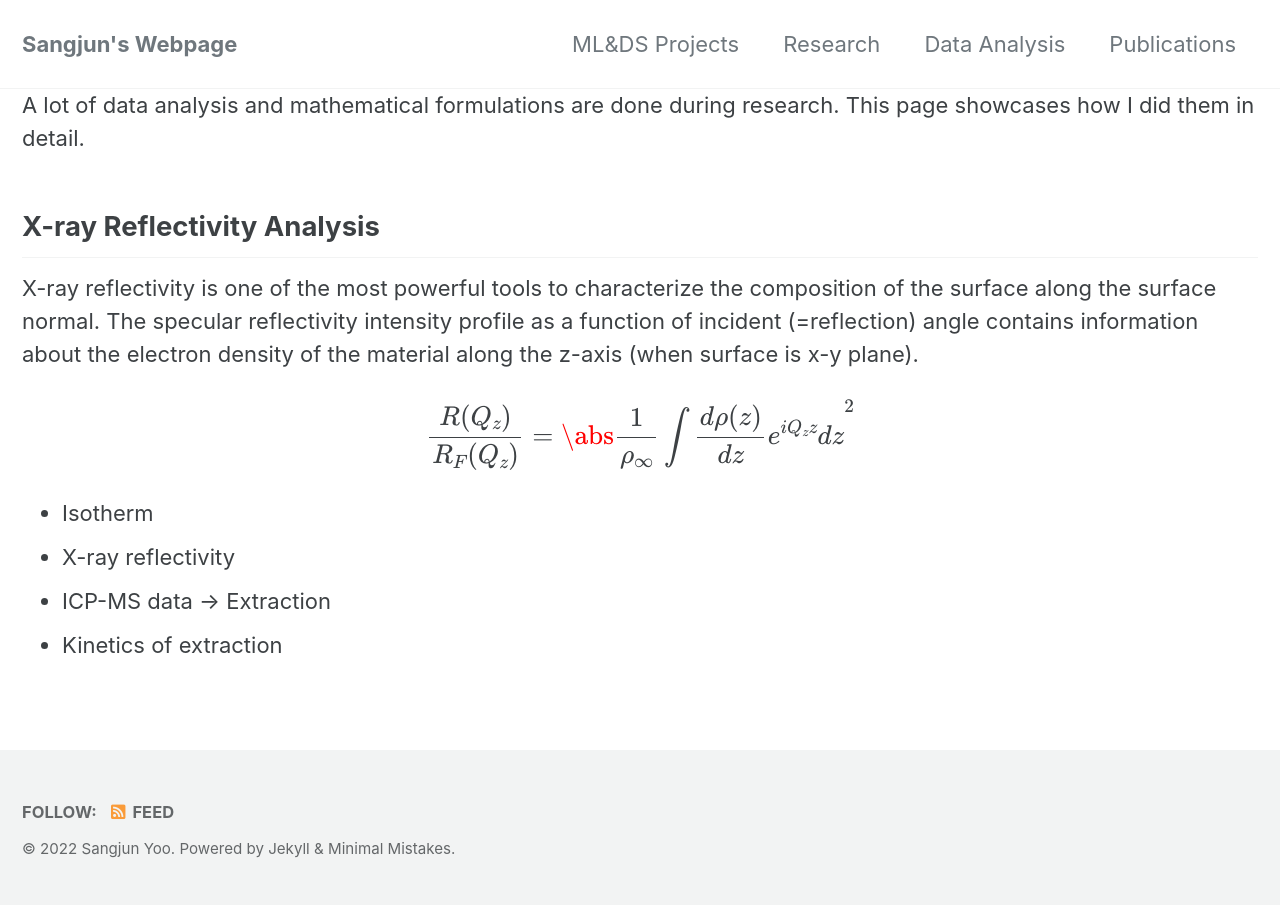
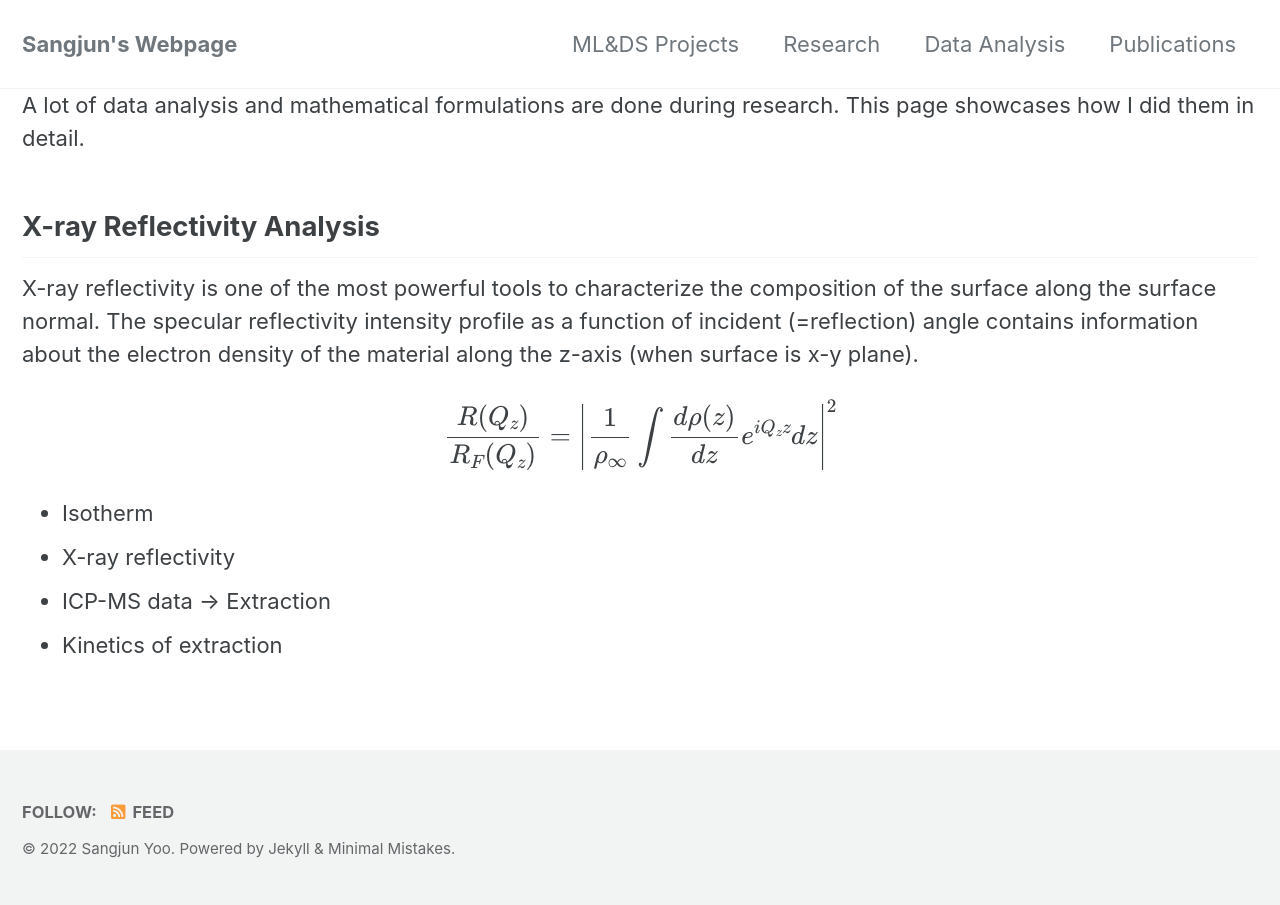
Before and after one commit to sangjunyoo-phd/sangjunyoo-phd.github.io, a Jekyll site: the page built from _pages/analysis.md, in a window 1280 px wide. Built offline with Jekyll 4.4.1, drawn with Linux system fonts in a browser that asks for light colours; cached includes are drawn as plain includes.

Commit message:
Update analysis.md

```diff
--- a/_pages/analysis.md
+++ b/_pages/analysis.md
@@ -11,7 +11,7 @@ A lot of data analysis and mathematical formulations are done during research. T
 X-ray reflectivity is one of the most powerful tools to characterize the composition of the surface along the surface normal.
 The specular reflectivity intensity profile as a function of incident (=reflection) angle contains information about the electron density of the material along the z-axis (when surface is x-y plane).
 
-$$ \frac{R(Q_{z})} {R_{F} (Q_{z})} = \abs{\frac{1}{\rho_{\infty}} \int \frac{d \rho (z)}{dz} e^{i Q_{z}z} dz}^{2} $$
+$$ \frac{R(Q_{z})} {R_{F} (Q_{z})} = \left| \frac{1}{\rho_{\infty}} \int \frac{d \rho (z)}{dz} e^{i Q_{z}z} dz \right| ^{2} $$
 
 * Isotherm
 * X-ray reflectivity
```
